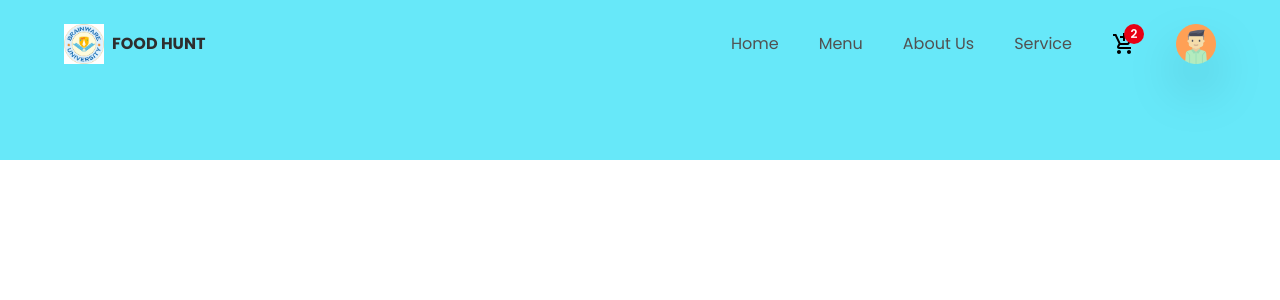
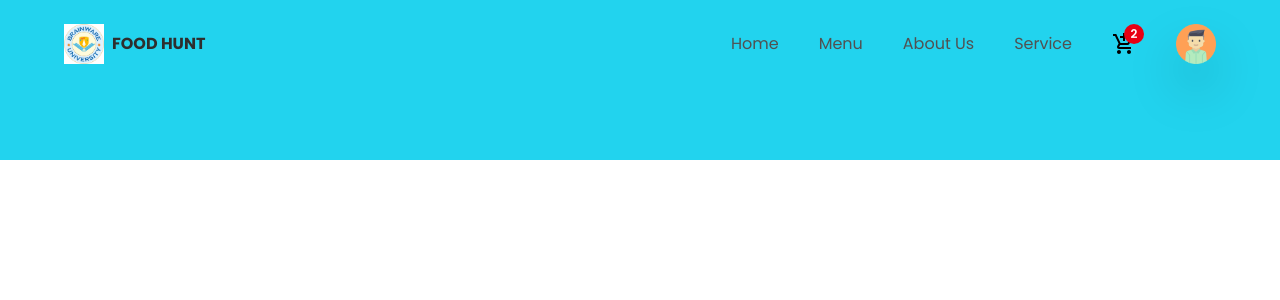
Before and after one commit to mimi544/foodhunt, a React (Create React App) app: page / in a window 1280 px wide. Shown: the top 300 px of the page. Built offline with nearby package versions, Linux system fonts and the light colour scheme.

Commit message:
Update App.js

```diff
--- a/src/App.js
+++ b/src/App.js
@@ -6,7 +6,7 @@ import { Header, CreateContainer, MainContainer } from "./components";
 const App = () => {
   return (
     <Router>
-      <div className="w-screen h-auto flex flex-col bg-cyan-300">
+      <div className="w-screen h-auto flex flex-col bg-cyan-400">
         <Header />
         <main className="mt-24 p-8 w-full">
           <Routes>
```
